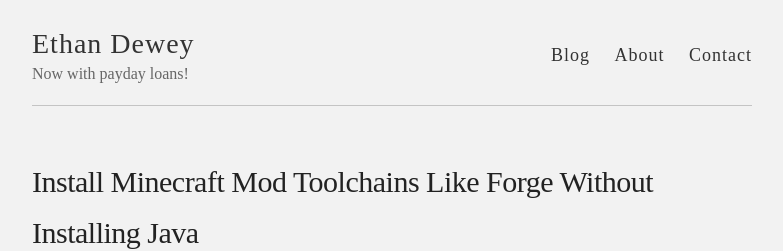
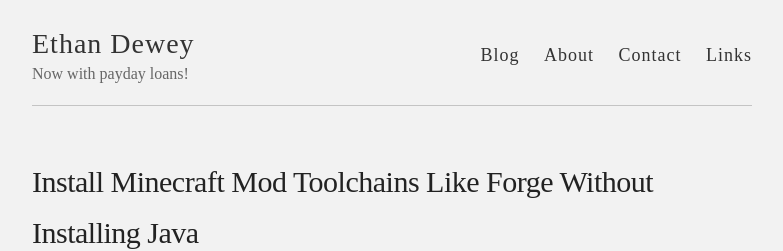
Before and after one commit to conjuredbytes/conjuredbytes.github.io, a Jekyll site: the page built from index.html, in a window 1280 px wide. Shown: the top 251 px of the page, without its empty margins (248-1031 px from the left). Built offline with Jekyll 4.4.1, drawn with Linux system fonts in a browser that asks for light colours; some web fonts are replaced.

Commit message:
Update default.html

```diff
--- a/_layouts/default.html
+++ b/_layouts/default.html
@@ -37,6 +37,7 @@
             <a href="{{ site.baseurl }}/">Blog</a>
             <a href="{{ site.baseurl }}/about">About</a>
             <a href="{{ site.baseurl }}/contact">Contact</a>
+            <a href="{{ site.baseurl }}/littlelink/index.html">Links</a>
           </nav>
         </header>
       </div>
```
